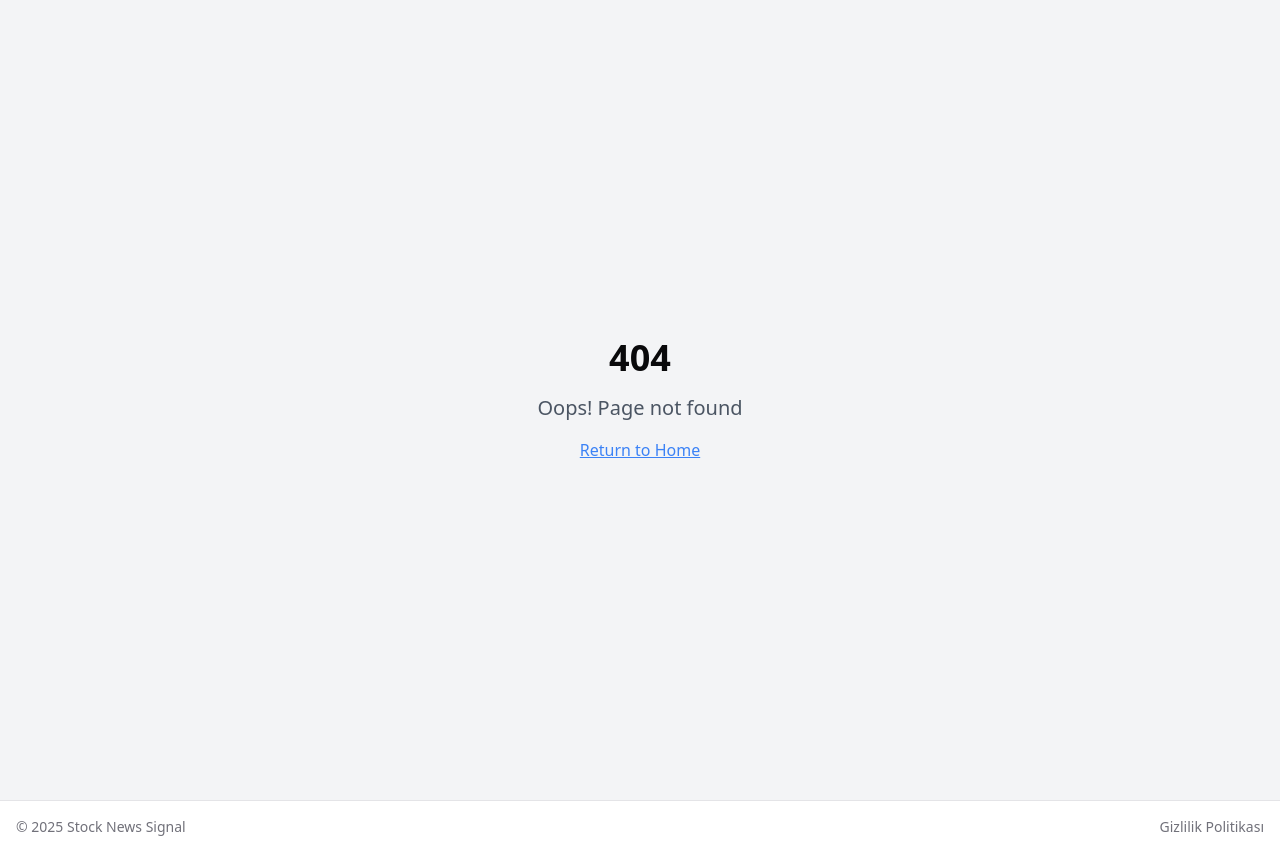
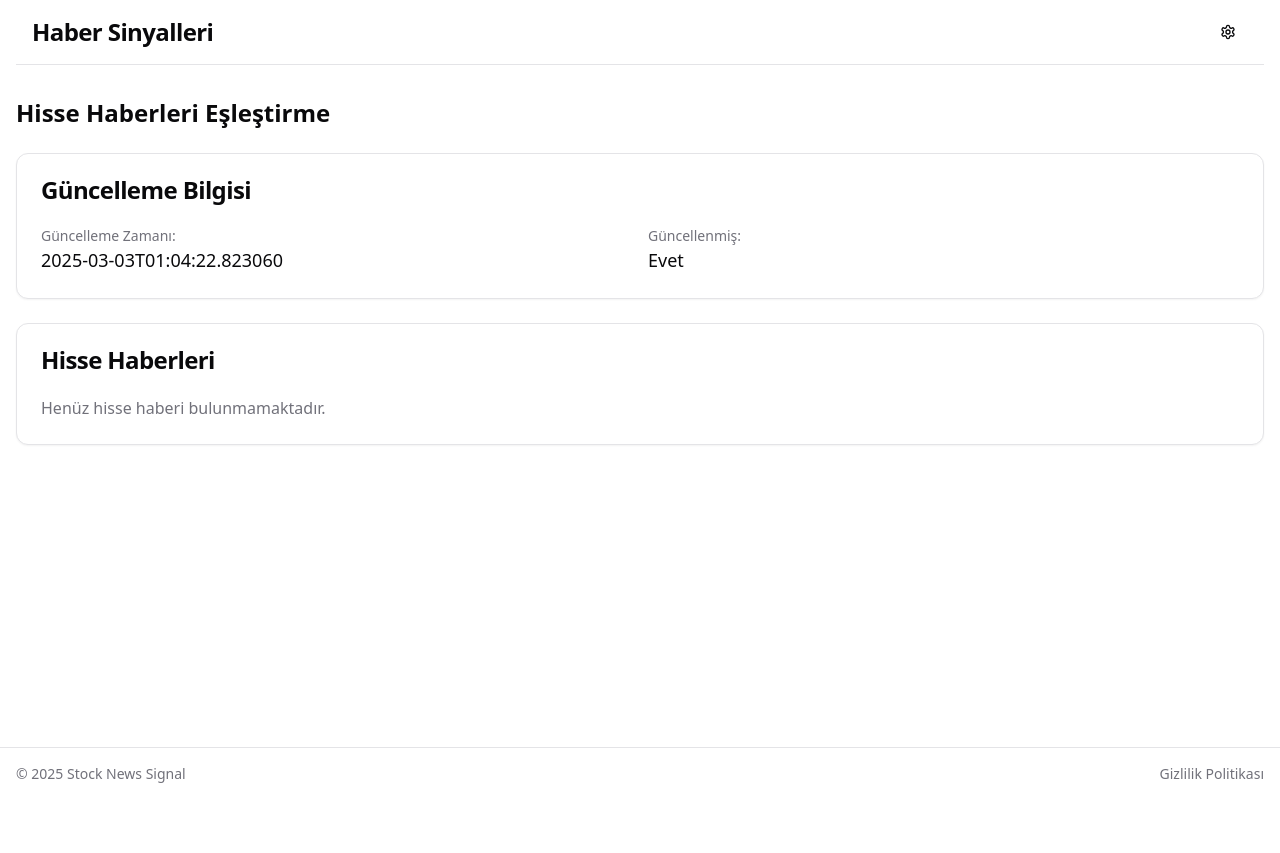
Before and after one commit to burakemretetik/ai_trading_bot, a React (Vite) app: page /stock-news-mapping in a window 1280 px wide. Before the commit this address had no page. After the commit the page ends 800 px from the top, so only its background shows below. Built offline with nearby package versions, Linux system fonts and the light colour scheme.

Commit message:
Add stock news page
This commit introduces a new page that retrieves and displays timestamp, stock codes, and associated news URLs from the `stock_news_mapping.json` file.

```diff
--- a/src/App.tsx
+++ b/src/App.tsx
@@ -12,6 +12,7 @@ import Auth from "./pages/Auth";
 import PrivacyPolicy from "./pages/PrivacyPolicy";
 import NotFound from "./pages/NotFound";
 import WhatsAppTest from "./pages/WhatsAppTest";
+import StockNewsMapping from "./pages/StockNewsMapping";
 
 const queryClient = new QueryClient();
 
@@ -30,6 +31,7 @@ const App = () => (
                 <Route path="/stocks" element={<StockList />} />
                 <Route path="/privacy" element={<PrivacyPolicy />} />
                 <Route path="/whatsapp-test" element={<WhatsAppTest />} />
+                <Route path="/stock-news-mapping" element={<StockNewsMapping />} />
                 {/* ADD ALL CUSTOM ROUTES ABOVE THE CATCH-ALL "*" ROUTE */}
                 <Route path="*" element={<NotFound />} />
               </Routes>
--- /dev/null
+++ b/src/pages/StockNewsMapping.tsx
@@ -0,0 +1,113 @@
+
+import React, { useState, useEffect } from 'react';
+import { Card, CardHeader, CardTitle, CardContent } from '@/components/ui/card';
+import Header from '@/components/Header';
+import { StockNewsMapping } from '@/utils/types';
+
+const StockNewsMapping = () => {
+  const [mappingData, setMappingData] = useState<StockNewsMapping | null>(null);
+  const [isLoading, setIsLoading] = useState(true);
+  const [error, setError] = useState<string | null>(null);
+
+  useEffect(() => {
+    const fetchMappingData = async () => {
+      try {
+        setIsLoading(true);
+        const response = await fetch('/stock_news_mapping.json');
+
+        if (!response.ok) {
+          throw new Error(`Failed to fetch mapping data: ${response.status}`);
+        }
+
+        const data = await response.json();
+        setMappingData(data);
+      } catch (err) {
+        console.error('Error fetching stock news mapping:', err);
+        setError('Failed to load stock news mapping data');
+      } finally {
+        setIsLoading(false);
+      }
+    };
+
+    fetchMappingData();
+  }, []);
+
+  return (
+    <div className="container mx-auto px-4">
+      <Header onSettingsClick={() => {}} />
+
+      <div className="my-8 space-y-6">
+        <h1 className="text-2xl font-bold">Hisse Haberleri Eşleştirme</h1>
+
+        {isLoading && (
+          <div className="flex items-center justify-center py-10">
+            <div className="h-8 w-8 animate-spin rounded-full border-4 border-primary border-t-transparent"></div>
+          </div>
+        )}
+
+        {error && (
+          <div className="bg-red-50 border border-red-300 text-red-800 p-4 rounded-md">
+            <p>{error}</p>
+          </div>
+        )}
+
+        {mappingData && (
+          <div className="space-y-6">
+            <Card>
+              <CardHeader>
+                <CardTitle>Güncelleme Bilgisi</CardTitle>
+              </CardHeader>
+              <CardContent>
+                <div className="grid grid-cols-1 md:grid-cols-2 gap-4">
+                  <div>
+                    <p className="text-sm font-medium text-muted-foreground">Güncelleme Zamanı:</p>
+                    <p className="text-lg font-medium">{mappingData.timestamp}</p>
+                  </div>
+                  <div>
+                    <p className="text-sm font-medium text-muted-foreground">Güncellenmiş:</p>
+                    <p className="text-lg font-medium">{mappingData.updated ? 'Evet' : 'Hayır'}</p>
+                  </div>
+                </div>
+              </CardContent>
+            </Card>
+
+            <Card>
+              <CardHeader>
+                <CardTitle>Hisse Haberleri</CardTitle>
+              </CardHeader>
+              <CardContent>
+                {Object.keys(mappingData.stock_news).length === 0 ? (
+                  <p className="text-muted-foreground">Henüz hisse haberi bulunmamaktadır.</p>
+                ) : (
+                  <div className="space-y-6">
+                    {Object.entries(mappingData.stock_news).map(([symbol, urls]) => (
+                      <div key={symbol} className="border-b pb-4 last:border-0 last:pb-0">
+                        <h3 className="text-lg font-semibold mb-2">{symbol}</h3>
+                        <ul className="space-y-2">
+                          {urls.map((url, index) => (
+                            <li key={index} className="text-sm">
+                              <a
+                                href={url}
+                                target="_blank"
+                                rel="noopener noreferrer"
+                                className="text-blue-600 hover:underline break-all"
+                              >
+                                {url}
+                              </a>
+                            </li>
+                          ))}
+                        </ul>
+                      </div>
+                    ))}
+                  </div>
+                )}
+              </CardContent>
+            </Card>
+          </div>
+        )}
+      </div>
+    </div>
+  );
+};
+
+export default StockNewsMapping;
```
